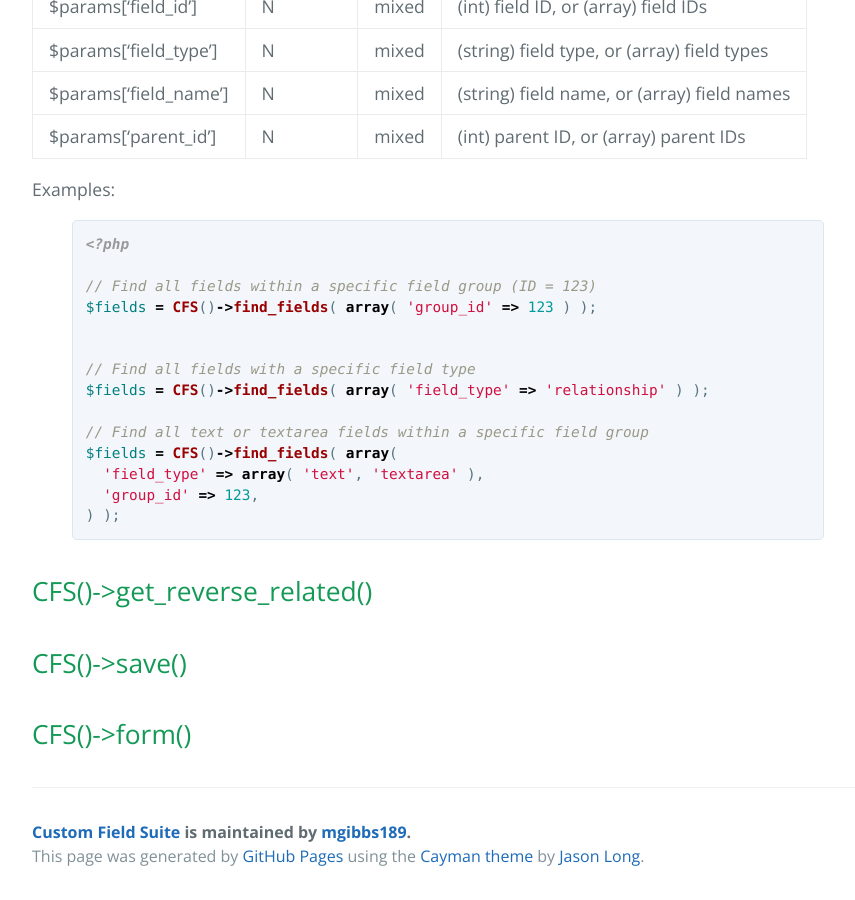
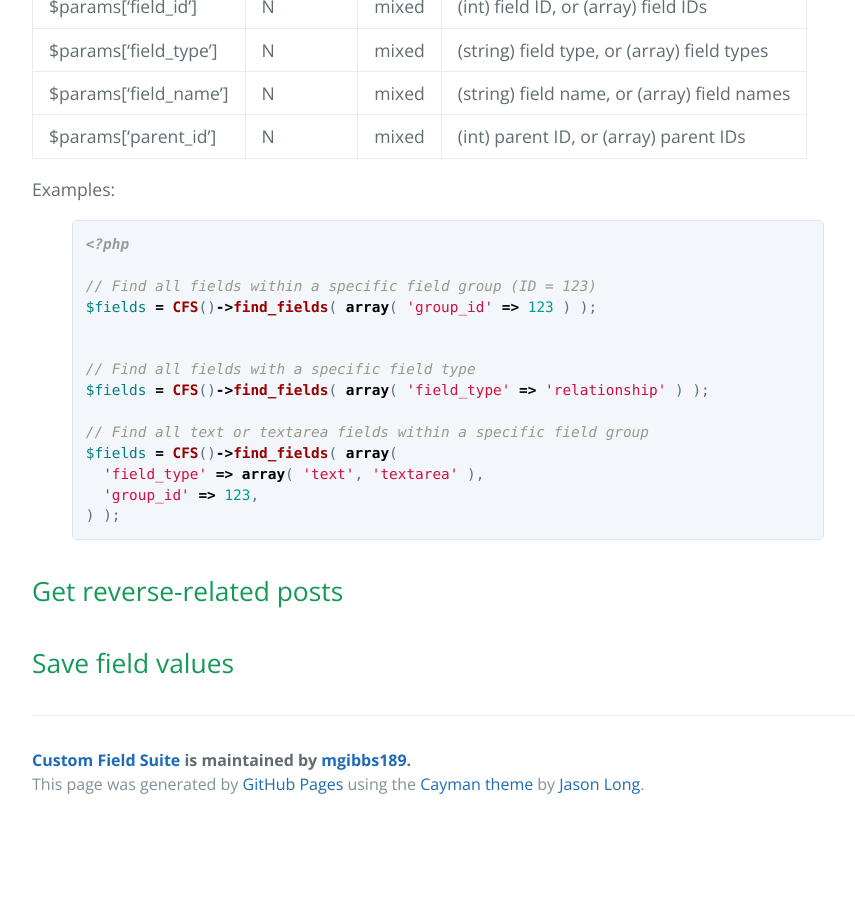
Before and after one commit to mgibbs189/custom-field-suite, a Jekyll site: the page built from api.md, in a window 1280 px wide and 900 px high, scrolled down 2287 px. Shown: the whole window, without its empty margins (192-1047 px from the left). Built offline with Jekyll 4.4.1, drawn with Linux system fonts in a browser that asks for light colours; after the commit the page ends 3115 px from its top, so only the background shows below that.

Commit message:
Update api.md

```diff
--- a/api.md
+++ b/api.md
@@ -112,8 +112,6 @@ $fields = CFS()->find_fields( array(
 
 {% endhighlight %}
 
-## CFS()->get_reverse_related()
+## Get reverse-related posts
 
-## CFS()->save()
-
-## CFS()->form()
+## Save field values
```
